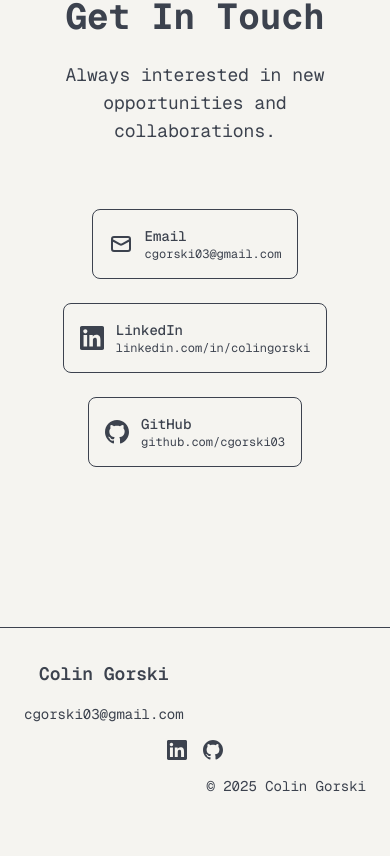
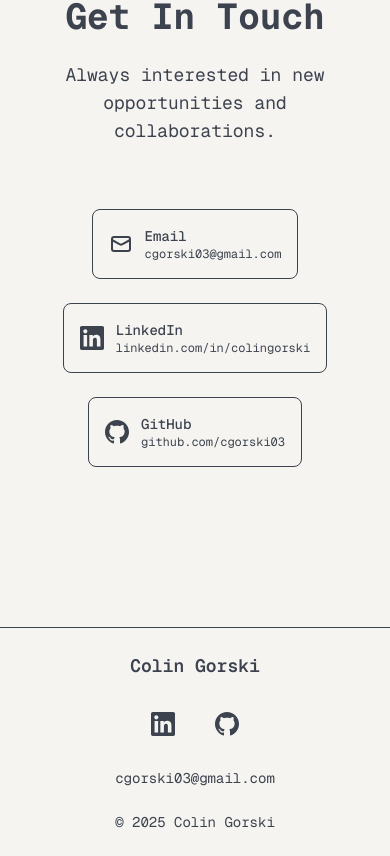
Before and after one commit to cgorski03/colingorski-portfolio, a Next.js app: page / in a window 390 px wide. Shown: the part 5628-6484 px from the top of the page. Before the commit the page ends 6456 px from the top, so only its background shows below. Built offline with nearby package versions, Linux system fonts and the light colour scheme.

Commit message:
mobile: footer

```diff
--- a/src/components/layout/footer.tsx
+++ b/src/components/layout/footer.tsx
@@ -5,10 +5,52 @@
 export default function Footer() {
   return (
     <footer className="border-t border-border bg-muted/30">
-      <div className="container mx-auto max-w-5xl px-6 py-8">
-        <div className="grid grid-cols-1 md:grid-cols-3 gap-4 md:gap-0 items-center">
+      <div className="container mx-auto max-w-5xl px-4 py-6 md:py-8">
+        {/* Mobile Layout */}
+        <div className="flex flex-col items-center space-y-6 md:hidden">
+          {/* Name */}
+          <h3 className="text-lg font-semibold text-foreground">Colin Gorski</h3>
+
+          {/* Social Links */}
+          <div className="flex items-center gap-6">
+            <a
+              href="https://www.linkedin.com/in/colingorski/"
+              target="_blank"
+              rel="noopener noreferrer"
+              className="text-muted-foreground hover:text-foreground transition-colors p-2"
+            >
+              <svg className="w-6 h-6" fill="currentColor" viewBox="0 0 24 24">
+                <path d="M20.447 20.452h-3.554v-5.569c0-1.328-.027-3.037-1.852-3.037-1.853 0-2.136 1.445-2.136 2.939v5.667H9.351V9h3.414v1.561h.046c.477-.9 1.637-1.85 3.37-1.85 3.601 0 4.267 2.37 4.267 5.455v6.286zM5.337 7.433c-1.144 0-2.063-.926-2.063-2.065 0-1.138.92-2.063 2.063-2.063 1.14 0 2.064.925 2.064 2.063 0 1.139-.925 2.065-2.064 2.065zm1.782 13.019H3.555V9h3.564v11.452zM22.225 0H1.771C.792 0 0 .774 0 1.729v20.542C0 23.227.792 24 1.771 24h20.451C23.2 24 24 23.227 24 22.271V1.729C24 .774 23.2 0 22.222 0h.003z" />
+              </svg>
+            </a>
+            <a
+              href="https://github.com/cgorski03"
+              target="_blank"
+              rel="noopener noreferrer"
+              className="text-muted-foreground hover:text-foreground transition-colors p-2"
+            >
+              <svg className="w-6 h-6" fill="currentColor" viewBox="0 0 24 24">
+                <path d="M12 0c-6.626 0-12 5.373-12 12 0 5.302 3.438 9.8 8.207 11.387.599.111.793-.261.793-.577v-2.234c-3.338.726-4.033-1.416-4.033-1.416-.546-1.387-1.333-1.756-1.333-1.756-1.089-.745.083-.729.083-.729 1.205.084 1.839 1.237 1.839 1.237 1.07 1.834 2.807 1.304 3.492.997.107-.775.418-1.305.762-1.604-2.665-.305-5.467-1.334-5.467-5.931 0-1.311.469-2.381 1.236-3.221-.124-.303-.535-1.524.117-3.176 0 0 1.008-.322 3.301 1.23.957-.266 1.983-.399 3.003-.404 1.02.005 2.047.138 3.006.404 2.291-1.552 3.297-1.23 3.297-1.23.653 1.653.242 2.874.118 3.176.77.84 1.235 1.911 1.235 3.221 0 4.609-2.807 5.624-5.479 5.921.43.372.823 1.102.823 2.222v3.293c0 .319.192.694.801.576 4.765-1.589 8.199-6.086 8.199-11.386 0-6.627-5.373-12-12-12z" />
+              </svg>
+            </a>
+          </div>
+
+          {/* Email */}
+          <a
+            href="mailto:cgorski03@gmail.com"
+            className="text-sm text-muted-foreground hover:text-foreground transition-colors"
+          >
+            cgorski03@gmail.com
+          </a>
+
+          {/* Copyright */}
+          <p className="text-sm text-muted-foreground">© {new Date().getFullYear()} Colin Gorski</p>
+        </div>
+
+        {/* Desktop Layout */}
+        <div className="hidden md:grid grid-cols-3 gap-4 items-center">
           {/* Left: Name and Email */}
-          <div className="flex flex-col md:flex-row items-center gap-4 md:gap-6 justify-self-start">
+          <div className="flex flex-col lg:flex-row items-center gap-2 lg:gap-6 justify-self-start">
             <h3 className="text-lg font-semibold text-foreground">Colin Gorski</h3>
             <a
               href="mailto:cgorski03@gmail.com"
@@ -42,8 +84,8 @@
             </a>
           </div>
 
-          {/* Right: Copyright and Legal */}
-          <div className="flex flex-col md:flex-row items-center gap-4 md:gap-6 text-sm text-muted-foreground justify-self-end">
+          {/* Right: Copyright */}
+          <div className="flex items-center text-sm text-muted-foreground justify-self-end">
             <p>© {new Date().getFullYear()} Colin Gorski</p>
           </div>
         </div>
--- a/src/components/sections/contact.tsx
+++ b/src/components/sections/contact.tsx
@@ -1,8 +1,4 @@
 "use client"
-
-import { Button } from "@/components/ui/button"
-import { Card, CardContent, CardDescription, CardHeader, CardTitle } from "@/components/ui/card"
-
 const contactMethods = [
   {
     title: "Email",
```
Lines whose indentation alone changed are shown as unchanged.
